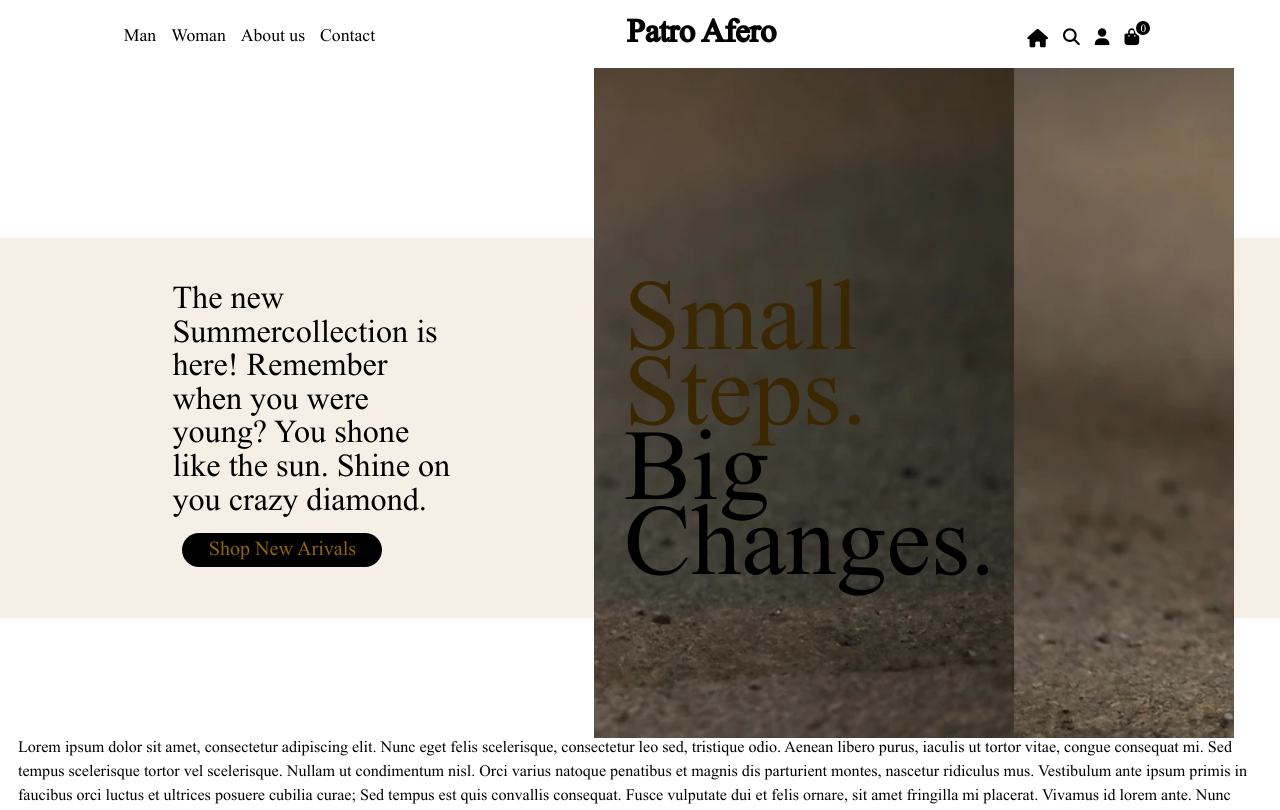
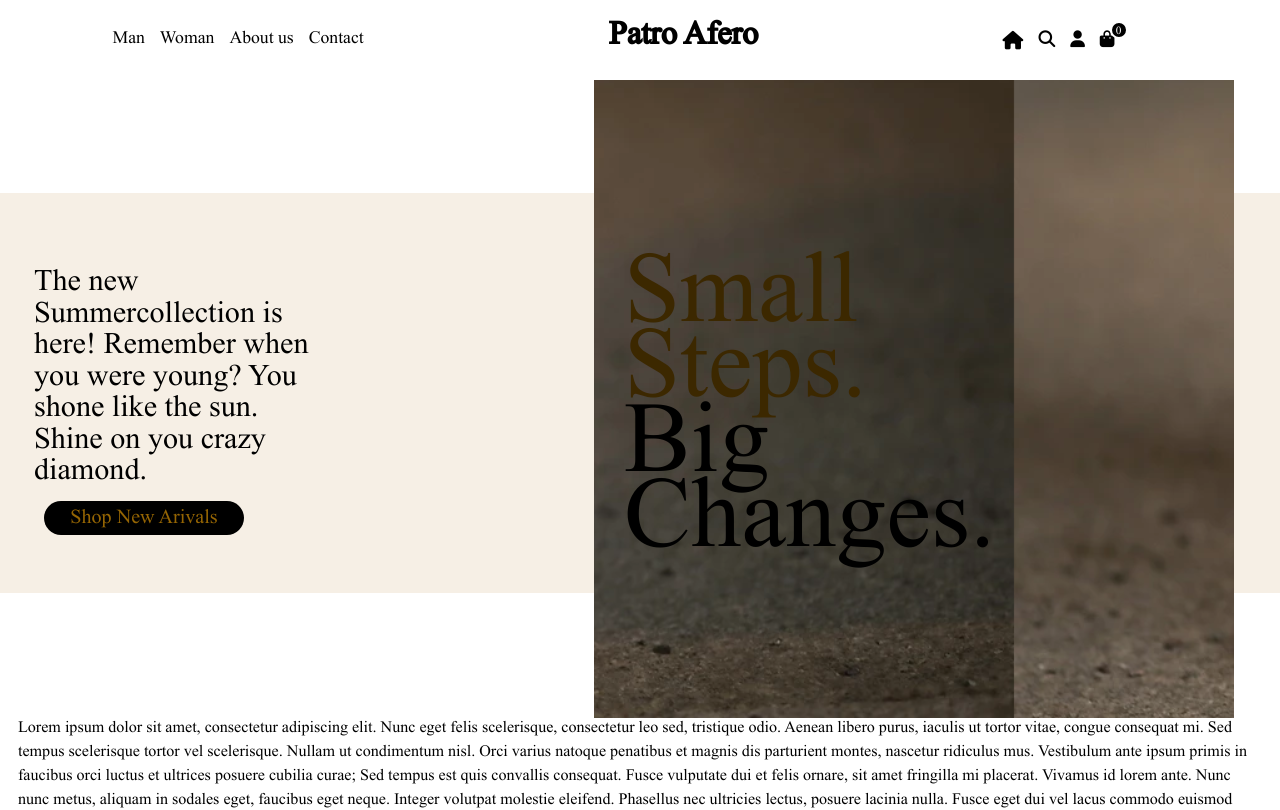
Before and after one commit to TG-web-dev-4/webshop-web-MichaelAular, a React (Create React App) app: page / in a window 1280 px wide. Shown: the top 810 px of the page. Built offline with nearby package versions, Linux system fonts and the light colour scheme.

Commit message:
update homepage

```diff
--- a/src/css/_buttons.scss
+++ b/src/css/_buttons.scss
@@ -1,4 +1,5 @@
 .bigblackbutton {
+    z-index: 2;
     width: 200px;
     height: 34px;
     padding-top: 4px;
@@ -10,6 +11,6 @@
     font-family: mainFont;
     cursor: pointer;
     &:hover {
-        color: white;
+        color: $midbrown;
     }
 }
--- a/src/css/_home.scss
+++ b/src/css/_home.scss
@@ -4,7 +4,7 @@
     position: relative;
     left: 45vw;
     width: 50vw;
-    height: 700px;
+    height: 650px;
     background-image: url('../images/photo/000a.webp');
     background-position: 420px -100px;
     background-size: 1500px;
@@ -16,7 +16,7 @@
     font-size: 150px;
     position: absolute;
     left: 30px;
-    top: 260px;
+    top: 202px;
     line-height: 0.5;
     padding-bottom: -140px;
 }
@@ -28,10 +28,10 @@ span {
 .home_summeradd_container {
     position: relative;
     width: 100vw;
-    height: 380px;
-    top: 200px;
+    height: 400px;
+    top: 125px;
     left: -47vw;
-    padding-left: 180px;
+    padding-left: 165px;
     background-color: $offwhite;
     z-index: 	-1;
 }
@@ -40,17 +40,17 @@ span {
     position: relative;
     width: 280px;
     height: 400px;
-    top: 50px;
-    font-size: 2em;
+    top: -300px;
+    left: -590px;
+    font-size: 0.3em;
     line-height: 0.7;
 }
-
-
 
 .home_summercollection_button {
     position: relative;
     bottom: -10px;
     left: 10px;
+    z-index: 1;
 }
 
 .home_text {
--- a/src/css/_navbar.scss
+++ b/src/css/_navbar.scss
@@ -1,16 +1,16 @@
 @import "./colors";
 
 .navbar {
-    position: absolute;
-    z-index: 2;
+    position: fixed;
+    z-index: 50;
     display: flex;
     justify-content: space-around;
     flex-direction: row;
     align-items: center;
     top: 0px;
     left: -10px;
-    height: 60px;
-    width: 100%;
+    height: 80px;
+    width: 100vw;
     background-color: $white;
     color: $black;
     :link {
--- a/src/css/main.css
+++ b/src/css/main.css
@@ -3,16 +3,16 @@
   src: url(/src/fonts/himalaya.ttf);
 }
 .navbar {
-  position: absolute;
-  z-index: 2;
+  position: fixed;
+  z-index: 50;
   display: flex;
   justify-content: space-around;
   flex-direction: row;
   align-items: center;
   top: 0px;
   left: -10px;
-  height: 60px;
-  width: 100%;
+  height: 80px;
+  width: 100vw;
   background-color: white;
   color: black;
 }
@@ -67,7 +67,7 @@ nav_name {
   position: relative;
   left: 45vw;
   width: 50vw;
-  height: 700px;
+  height: 650px;
   background-image: url("../images/photo/000a.webp");
   background-position: 420px -100px;
   background-size: 1500px;
@@ -79,7 +79,7 @@ nav_name {
   font-size: 150px;
   position: absolute;
   left: 30px;
-  top: 260px;
+  top: 202px;
   line-height: 0.5;
   padding-bottom: -140px;
 }
@@ -91,10 +91,10 @@ span {
 .home_summeradd_container {
   position: relative;
   width: 100vw;
-  height: 380px;
-  top: 200px;
+  height: 400px;
+  top: 125px;
   left: -47vw;
-  padding-left: 180px;
+  padding-left: 165px;
   background-color: #f6efe5;
   z-index: -1;
 }
@@ -103,8 +103,9 @@ span {
   position: relative;
   width: 280px;
   height: 400px;
-  top: 50px;
-  font-size: 2em;
+  top: -300px;
+  left: -590px;
+  font-size: 0.3em;
   line-height: 0.7;
 }
 
@@ -112,6 +113,7 @@ span {
   position: relative;
   bottom: -10px;
   left: 10px;
+  z-index: 1;
 }
 
 .home_text {
@@ -119,6 +121,7 @@ span {
 }
 
 .bigblackbutton {
+  z-index: 2;
   width: 200px;
   height: 34px;
   padding-top: 4px;
@@ -131,14 +134,14 @@ span {
   cursor: pointer;
 }
 .bigblackbutton:hover {
-  color: white;
+  color: #d59d24;
 }
 
 body {
   position: absolute;
   font-family: mainFont;
   font-size: 1.5em;
-  padding-top: 30px;
+  padding-top: 60px;
   padding-left: 10px;
   padding-right: 10px;
   width: 100vw;
--- a/src/css/main.scss
+++ b/src/css/main.scss
@@ -8,7 +8,7 @@ body {
     position: absolute;
     font-family: mainFont;
     font-size: 1.5em;
-    padding-top: 30px;
+    padding-top: 60px;
     padding-left: 10px;
     padding-right: 10px;
     width: 100vw;
--- a/src/routes/home.js
+++ b/src/routes/home.js
@@ -13,14 +13,14 @@ export default function Home() {
           <div className="home_img_text">
             <span>Small Steps.</span> <br></br>
             Big Changes.
-          </div>
-
-          <div className="home_summeradd_container">
-          <div className="home_summeradd_text">
+            <div className="home_summeradd_text">
             The new Summercollection is here! Remember when you were young?
             You shone like the sun. Shine on you crazy diamond.
             <Link to="../man/summercollection"><button className="bigblackbutton home_summercollection_button">Shop New Arivals</button></Link>
-          </div></div>
+          </div>
+          </div>
+
+          <div className="home_summeradd_container"></div>
 
           </div>
 
```
Also changed, not shown: 1 other file (tests, documents, lock files or other folders).
